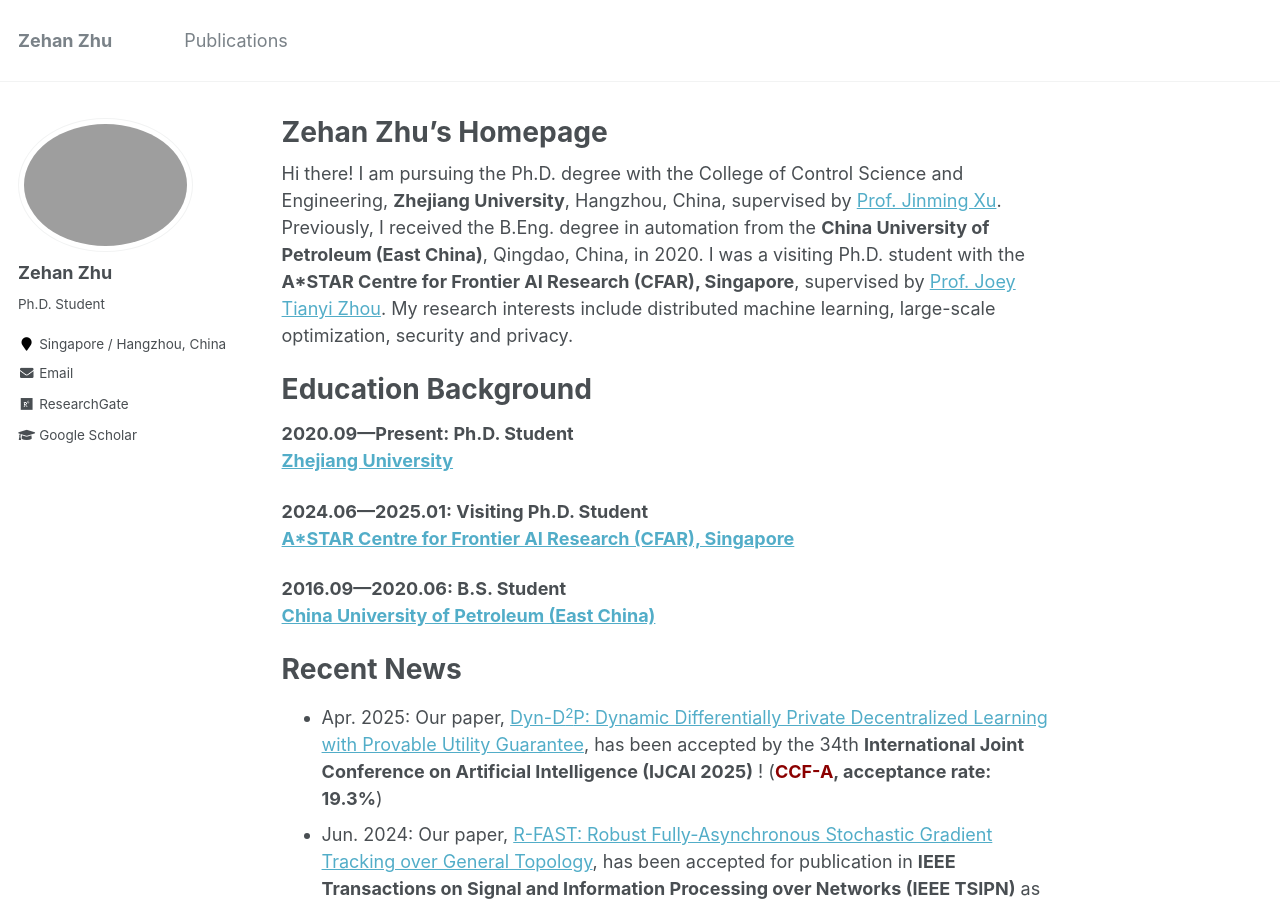
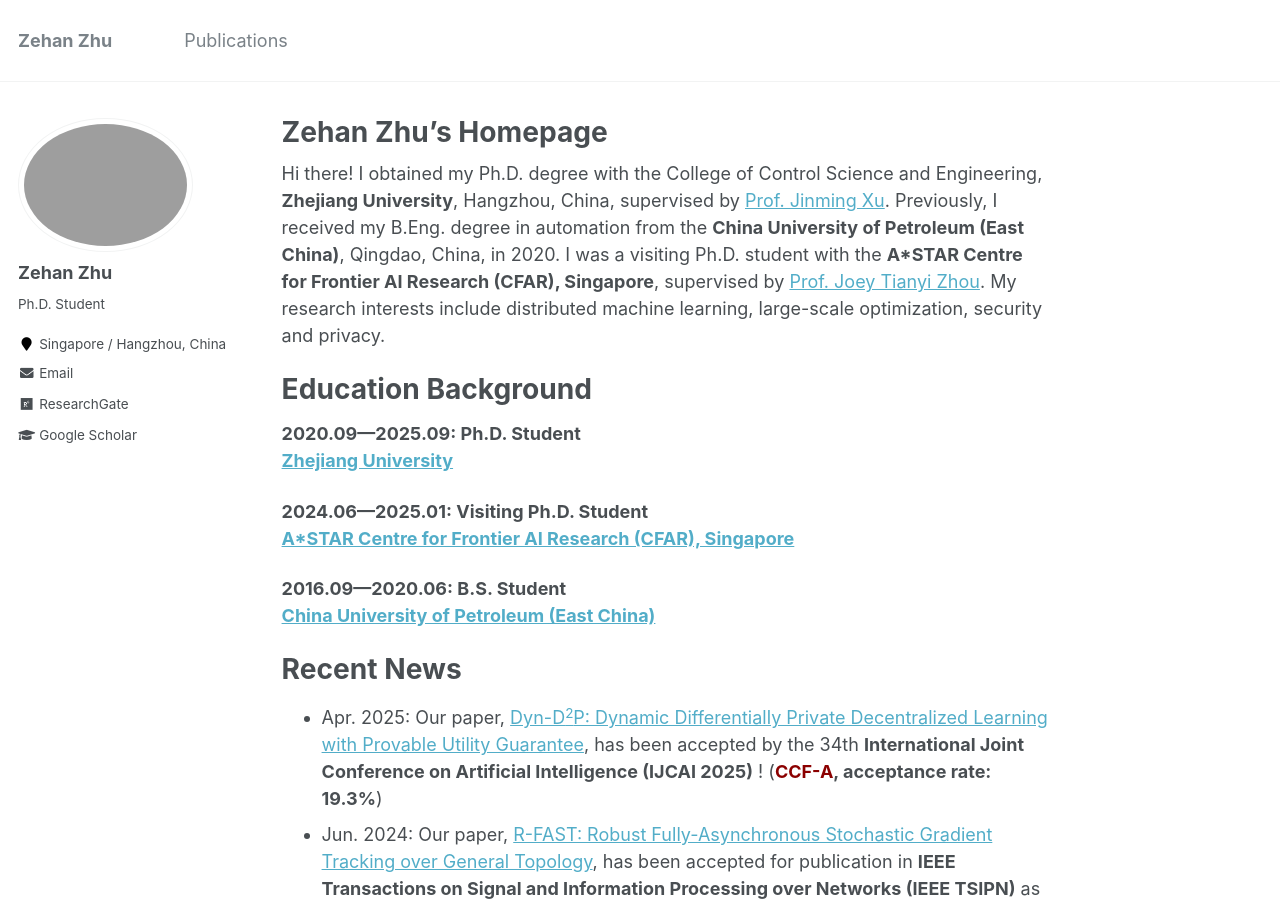
Before and after one commit to zehanzhu/zehanzhu.github.io, a Jekyll site: the page built from _pages/about.md, in a window 1280 px wide and 900 px high. Built offline with Jekyll 4.4.1, drawn with Linux system fonts in a browser that asks for light colours.

Commit message:
Update about.md

```diff
--- a/_pages/about.md
+++ b/_pages/about.md
@@ -9,13 +9,13 @@ redirect_from:
 ---
 
 
-Hi there! I am pursuing the Ph.D. degree with the College of Control Science and Engineering, **Zhejiang University**, Hangzhou, China, supervised by [Prof. Jinming Xu](https://jinmingxu.github.io/). Previously, I received the B.Eng. degree in automation from the **China University of Petroleum (East China)**, Qingdao, China, in 2020. I was a visiting Ph.D. student with the **A*STAR Centre for Frontier AI Research (CFAR), Singapore**, supervised by [Prof. Joey Tianyi Zhou](https://joeyzhouty.github.io/). My research interests include distributed machine learning, large-scale optimization, security and privacy.
+Hi there! I obtained my Ph.D. degree with the College of Control Science and Engineering, **Zhejiang University**, Hangzhou, China, supervised by [Prof. Jinming Xu](https://jinmingxu.github.io/). Previously, I received my B.Eng. degree in automation from the **China University of Petroleum (East China)**, Qingdao, China, in 2020. I was a visiting Ph.D. student with the **A*STAR Centre for Frontier AI Research (CFAR), Singapore**, supervised by [Prof. Joey Tianyi Zhou](https://joeyzhouty.github.io/). My research interests include distributed machine learning, large-scale optimization, security and privacy.
 
 
 
 Education Background
 ======
-**2020.09—Present:  Ph.D. Student** <br>
+**2020.09—2025.09:  Ph.D. Student** <br>
 **[Zhejiang University](https://www.zju.edu.cn/)**
 
 **2024.06—2025.01:  Visiting Ph.D. Student** <br>
```
